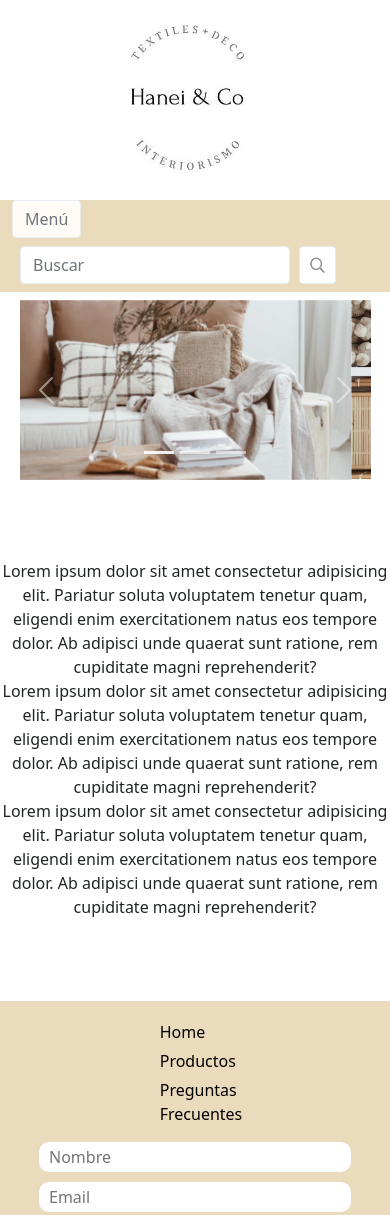
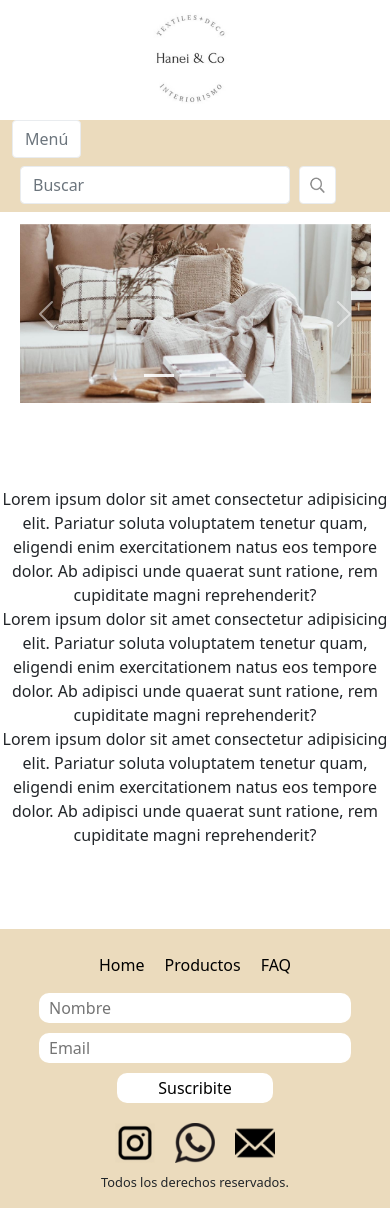
Before and after one commit to franciscofaguirre/Hanei, a plain HTML site: page index.html in a window 390 px wide. Shown: the top 1215 px of the page. Drawn offline with nearby package versions, Linux system fonts and the light colour scheme.

Commit message:
Primer commit footer2

```diff
--- a/css/estilos.css
+++ b/css/estilos.css
@@ -31,7 +31,7 @@ a:link, a:visited, a:active {
 
 .boxMenu{
     border-color: #e9ecef;
-    background-color:#FFFCF7;
+    background-color: white;
     box-shadow: none;
     box-decoration-break: none;
     box-sizing: none;
@@ -79,12 +79,16 @@ a:link, a:visited, a:active {
 
 /* CAROUSEL */
 .tamañoImg{
-    margin: 2% 5%;
+    width: 70%;
+    margin: 1% auto;
 }
 
 
+/* FOOTER */
+ul{
+    padding-left: 0rem;
+}
 
-/* FOOTER */
 .footer {
     background-color: #EBDBBD;
     padding-top: 14px;
@@ -105,23 +109,18 @@ a:link, a:visited, a:active {
     background-color: #EBDBBD;
 }
 
-.footerMenu {
-    width: 70%;
-    display: flex;
-    justify-content:space-around;
-}
-
 .footerSocial {
     width: 50%;
     display: flex;
     justify-content:flex-start;
 }
 .footerMenu ul {
+    display: flex;
     list-style: none;
 }
 
 .footerMenu ul li {
-    margin-top: 5px;
+    margin: 10px 10px 0 10px;
 }
 
 .footerMenu a {
@@ -162,7 +161,6 @@ a:link, a:visited, a:active {
 .footerForm input[type="submit"] {
     background-color: white;
     border: 1px;
-    border-color: red;
     color: black;
     width: 50%;
     padding: 0;
@@ -178,26 +176,7 @@ a:link, a:visited, a:active {
 /* MEDIA QUERIES*/
 /* TABLET */
 @media screen and (max-width: 768px) {
-
     /* FOOTER */
-    .footerMenu {
-        padding-right: 20px;
-        align-items: center;
-    }
-
-    /* .footerSocial {
-        display: flex;
-        justify-content:center;
-    } */
-
-    /* .footerSocial img {
-        height: 35px;
-    } */
-
-    /* .footerDerechos{
-        font-size: 0.50rem;
-    } */
-
     .footerRow {
         flex-direction: column;
         align-items: center;
@@ -205,9 +184,6 @@ a:link, a:visited, a:active {
 
     .footerForm {
         margin-bottom: 10px;
-    }
-
-    .footerForm {
         width: 80%;
     }
 
@@ -215,6 +191,17 @@ a:link, a:visited, a:active {
 
 /* MOBILE */
 @media screen and (max-width: 576px) {
+    /* HEADER */
+    .imgLogo{
+        width: 120px;
+        height: 120px;
+    }
+
+    /* CAROUSEL */
+    .tamañoImg{
+    width: 90%;
+    margin: 3% auto;
+    }
 
     /* FOOTER */
     .footerDerechos{
--- a/index.html
+++ b/index.html
@@ -146,7 +146,7 @@
                 <ul>
                     <li> <a href="./index.html"> Home </a> </li>
                     <li> <a href="#servicios"> Productos </a></li>
-                    <li> <a href="#nosotras"> Preguntas Frecuentes </a> </li>
+                    <li> <a href="#nosotras"> FAQ </a> </li>
                 </ul>
             </nav>
 
```
